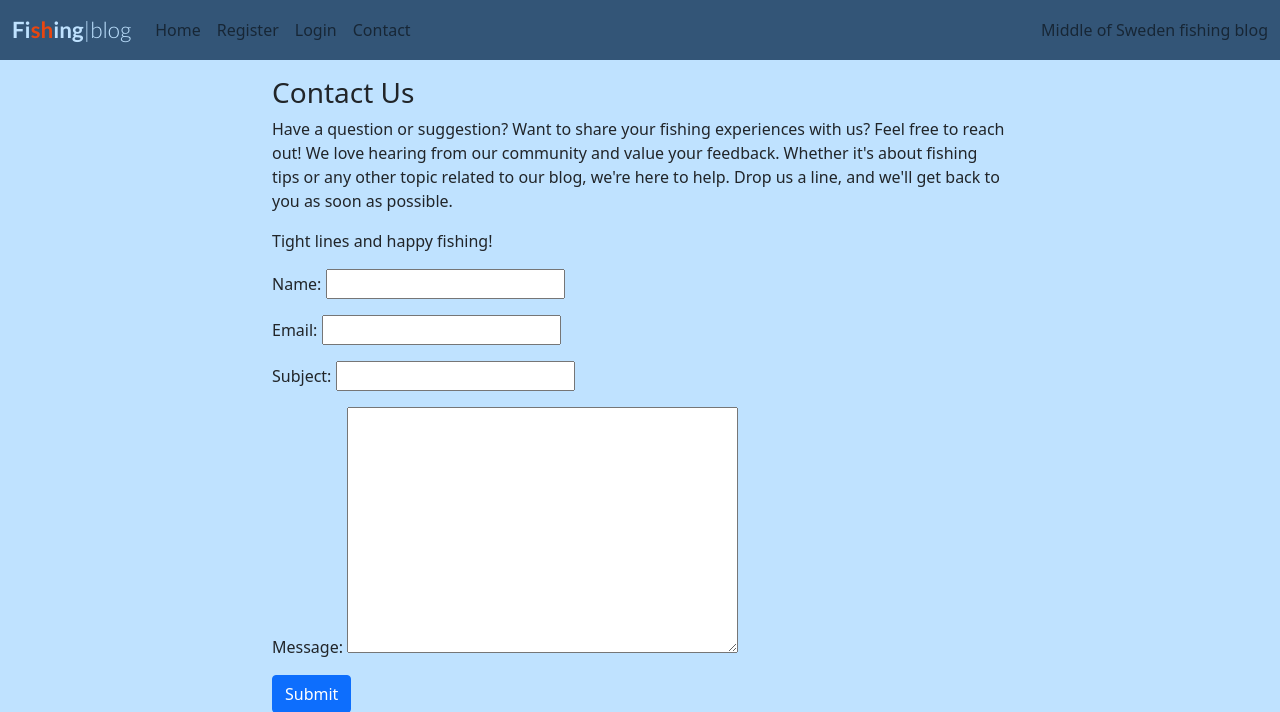
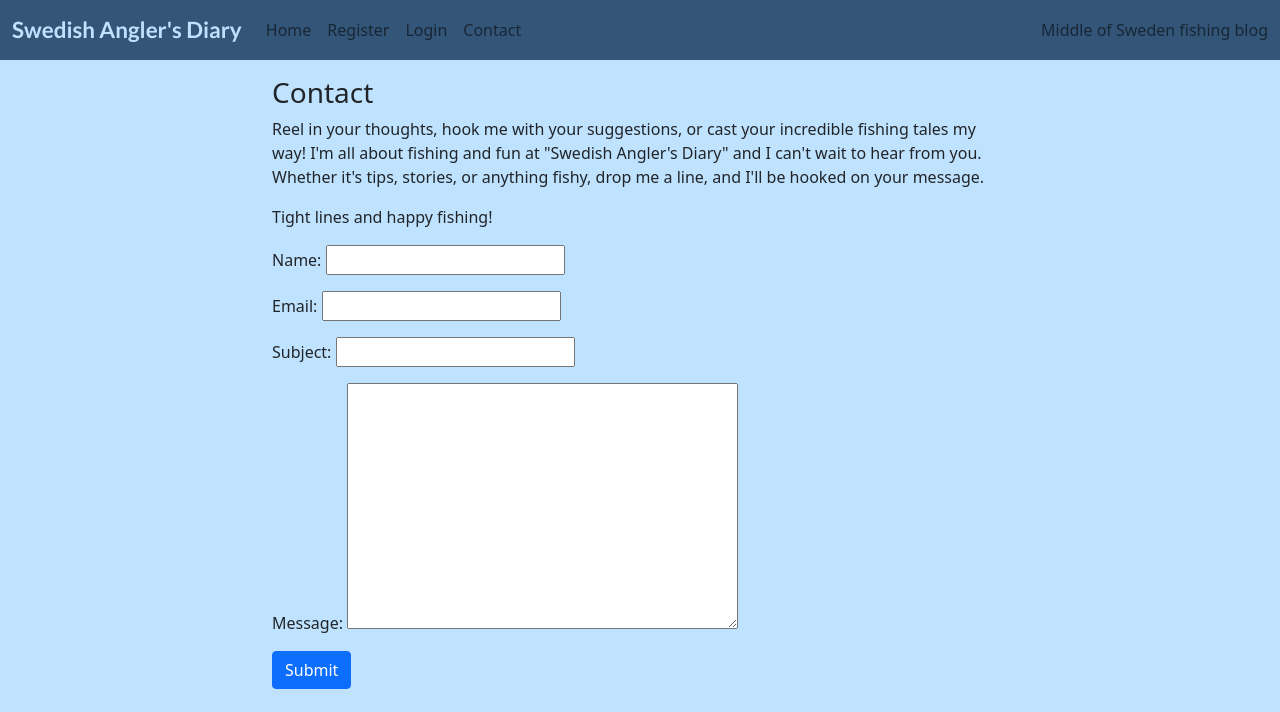
Before and after one commit to Pierreslag/fishingblog, a Django app: page /contact/ in a window 1280 px wide. Shown: the top 712 px of the page. Run offline with Django 3.2, Linux system fonts and the light colour scheme.

Commit message:
Add messages

```diff
--- a/templates/account/login.html
+++ b/templates/account/login.html
@@ -12,9 +12,9 @@
       <div class="col-md-8 mt-3 offset-md-2">
           <h3>{% trans "Sign In" %}</h3>
 
-          <p>{% blocktrans %}Welcome back to the Fishing|blog. To leave a comment or like a post, please log in. If
-              you
-              have not created an account yet, then <a class="link" href="{{ signup_url }}">sign up</a>
+          <p>{% blocktrans %}Welcome back to the Swedish Angler's Diary fishing blog. To leave a comment,
+              like a post or keep track of youre fishing trips, please log in. If you
+              don't have an account yet, <a class="link" href="{{ signup_url }}">sign up</a>
               first.{% endblocktrans %}</p>
       </div>
   </div>
--- a/templates/account/signup.html
+++ b/templates/account/signup.html
@@ -10,7 +10,7 @@
         <div class="col-md-8 mt-3 offset-md-2">
             <h3>{% trans "Sign Up" %}</h3>
 
-            <p>{% blocktrans %}Welcome to Middle of Sweden fishing blog. Do you have an account already? Then please <a
+            <p>{% blocktrans %}Welcome to the Swedish Angler's Diary. Do you have an account already? Then please <a
                     class="link" href="{{ login_url }}">sign in</a> instead.{% endblocktrans %}</p>
         </div>
     </div>
--- a/templates/base.html
+++ b/templates/base.html
@@ -4,7 +4,7 @@
 <html class="h-100">
 
 <head>
-    <title>Fishing Blog</title>
+    <title>Swedish Angler's Diary</title>
 
     <link rel="preconnect" href="https://fonts.gstatic.com">
     <link href="https://fonts.googleapis.com/css2?family=Roboto:wght@300&display=swap" rel="stylesheet">
@@ -26,8 +26,7 @@
 
     <nav class="navbar navbar-expand-lg navbar-light dark-bg">
         <div class="container-fluid">
-            <a class="navbar-brand" href="{% url 'home' %}"><span class="brand">Fi<span class="sh">sh</span>ing<span
-                        class="thin">|blog</span></span></span></a>
+            <a class="navbar-brand" href="{% url 'home' %}"><span class="brand">Swedish Angler's Diary</span></a>
             <button class="navbar-toggler" type="button" data-bs-toggle="collapse" data-bs-target="#navbarText"
                 aria-controls="navbarText" aria-expanded="false" aria-label="Toggle navigation">
                 <span class="navbar-toggler-icon"></span>
--- a/templates/contact_us.html
+++ b/templates/contact_us.html
@@ -4,12 +4,12 @@
     <div class="container">
         <div class="row">
             <div class="col-md-8 mt-3 offset-md-2">
-                <h3>Contact Us</h3>
-                    <p>Have a question or suggestion? Want to share your
-                        fishing experiences with us? Feel free to
-                        reach out! We love hearing from our community and value your
-                        feedback. Whether it's about fishing tips or any other topic related to our blog,
-                        we're here to help. Drop us a line, and we'll get back to you as soon as possible.
+                <h3>Contact</h3>
+                    <p>Reel in your thoughts, hook me with your suggestions,
+                        or cast your incredible fishing tales my way! I'm all
+                        about fishing and fun at "Swedish Angler's Diary"
+                        and I can't wait to hear from you. Whether it's tips, stories,
+                        or anything fishy, drop me a line, and I'll be hooked on your message.
                     </p>
                     <p>Tight lines and happy fishing!</p>
                 <form method="post">
```
